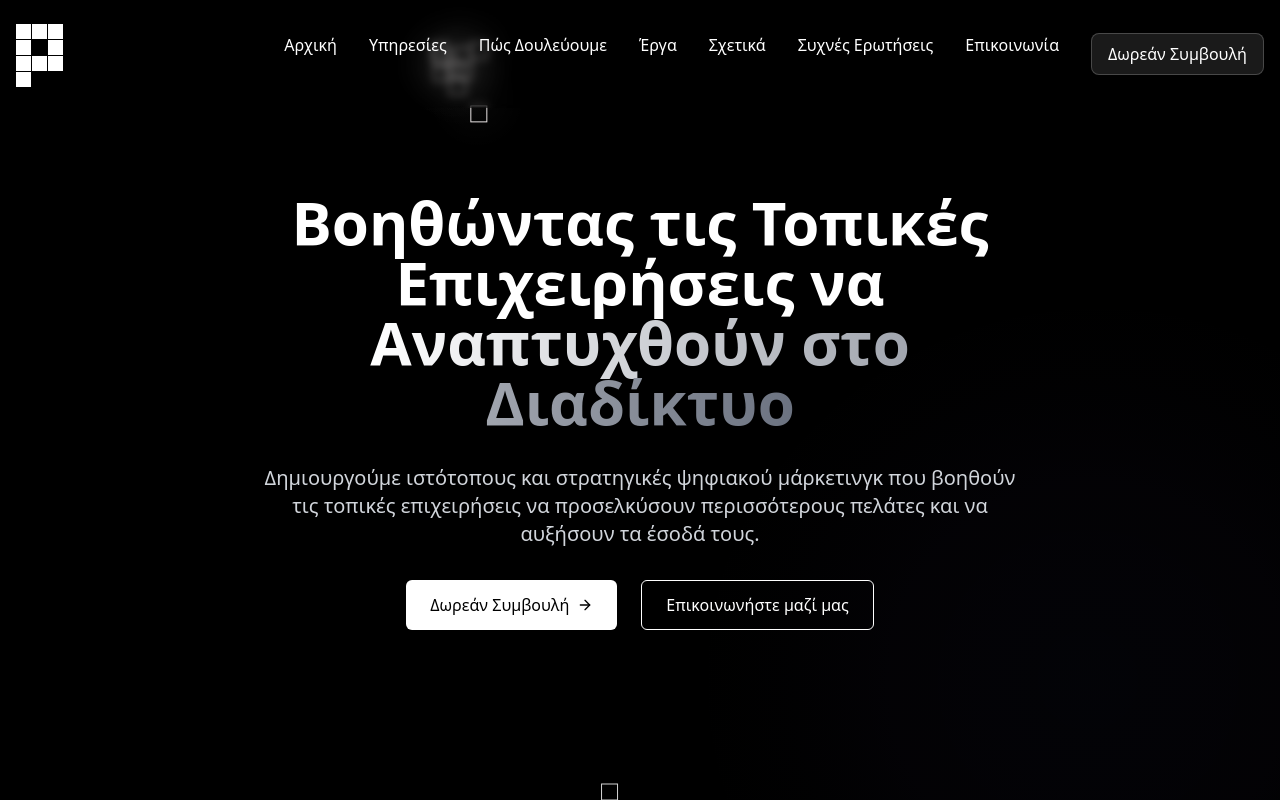
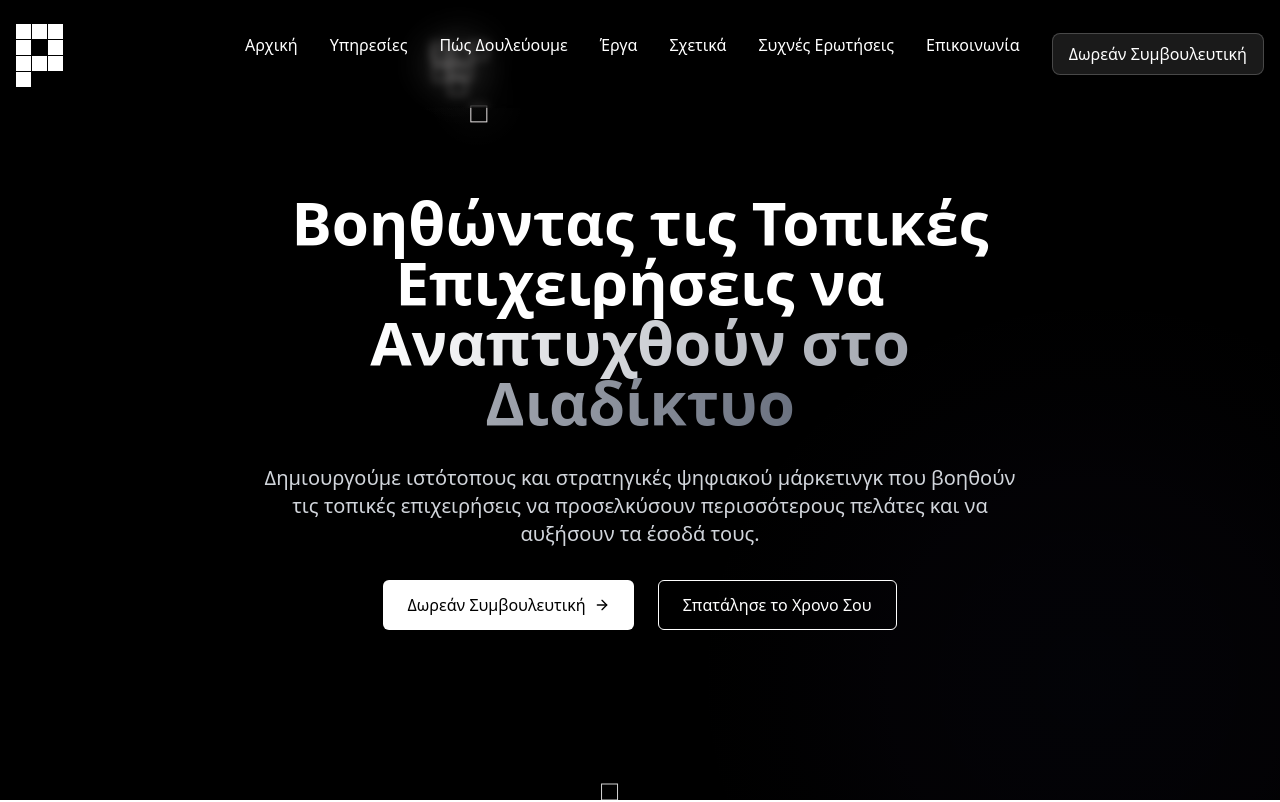
Before and after one commit to Pixelprosolutions/pprogr, a React (Vite) app: page / in a window 1280 px wide. Shown: the top 802 px of the page. Built offline with nearby package versions, Linux system fonts and the light colour scheme.

Commit message:
Update consultation text and modify hero buttons

```diff
--- a/src/components/About.tsx
+++ b/src/components/About.tsx
@@ -189,7 +189,7 @@ const About: React.FC<AboutProps> = ({ isHomepage = false }) => {
                   onClick={() => navigate('/consultation')}
                   className="bg-accent-500 backdrop-blur-sm border border-white/20 text-white py-3 px-6 rounded-lg font-medium hover:bg-accent-600 transition-all duration-300 shadow-lg hover:shadow-accent/20"
                 >
-                  Δωρεάν Συμβουλή
+                  Δωρεάν Συμβουλευτική
                 </button>
               </div>
             </section>
--- a/src/components/Header.tsx
+++ b/src/components/Header.tsx
@@ -174,7 +174,7 @@ const Header: React.FC = () => {
             to="/consultation"
             className="bg-white/10 backdrop-blur-sm border border-white/20 text-white py-2 px-4 rounded-lg font-medium hover:bg-white/20 transition-all duration-300 glow-on-hover"
           >
-            Δωρεάν Συμβουλή
+            Δωρεάν Συμβουλευτική
           </Link>
         </nav>
 
@@ -246,7 +246,7 @@ const Header: React.FC = () => {
                 className="bg-white/10 backdrop-blur-sm border border-white/20 text-white py-3 px-4 rounded-lg font-medium hover:bg-white/20 transition-all duration-300"
                 onClick={() => setIsMobileMenuOpen(false)}
               >
-                Δωρεάν Συμβουλή
+                Δωρεάν Συμβουλευτική
               </Link>
             </nav>
           </div>
--- a/src/components/Hero.tsx
+++ b/src/components/Hero.tsx
@@ -22,14 +22,14 @@ const Hero: React.FC = () => {
                 className="px-6 py-3 bg-white text-black font-medium rounded-md hover:bg-gray-200 transition-colors flex items-center justify-center glow-on-hover interactive"
                 onClick={() => navigate('/consultation')}
               >
-                Δωρεάν Συμβουλή
+                Δωρεάν Συμβουλευτική
                 <ArrowRight className="ml-2 h-4 w-4" />
               </button>
               <button
                 className="px-6 py-3 bg-transparent border border-white text-white font-medium rounded-md hover:bg-white/10 transition-colors glow-on-hover interactive"
-                onClick={() => navigate('/contact')}
+                onClick={() => {}}
               >
-                Επικοινωνήστε μαζί μας
+                Σπατάλησε το Χρονο Σου
               </button>
             </div>
           </div>
--- a/src/components/Pricing.tsx
+++ b/src/components/Pricing.tsx
@@ -195,7 +195,7 @@ const Pricing: React.FC = () => {
               className="px-6 py-3 bg-transparent border border-white text-white font-medium rounded-md hover:bg-white/10 transition-colors glow-on-hover interactive"
               onClick={() => navigate('/consultation')}
             >
-              Δεν είστε σίγουροι; Δωρεάν Συμβουλή
+              Δεν είστε σίγουροι; Δωρεάν Συμβουλευτική
             </button>
           </div>
 
--- a/src/pages/ConsultationPage.tsx
+++ b/src/pages/ConsultationPage.tsx
@@ -109,7 +109,7 @@ const ConsultationPage: React.FC = () => {
               <CheckCircle className="w-16 h-16 text-green-500 mx-auto mb-6" />
               <h1 className="text-3xl font-bold text-white mb-4">Ευχαριστούμε!</h1>
               <p className="text-gray-300 text-lg mb-6">
-                Η αίτησή σας για δωρεάν συμβουλή έχει σταλεί επιτυχώς. Θα επικοινωνήσουμε μαζί σας εντός 24 ωρών.
+                Η αίτησή σας για δωρεάν συμβουλευτική έχει σταλεί επιτυχώς. Θα επικοινωνήσουμε μαζί σας εντός 24 ωρών.
               </p>
               <p className="text-gray-400">
                 Στο μεταξύ, μπορείτε να εξερευνήσετε τα έργα μας ή να μάθετε περισσότερα για τις υπηρεσίες μας.
@@ -127,10 +127,10 @@ const ConsultationPage: React.FC = () => {
         <div className="max-w-4xl mx-auto">
           <div className="text-center mb-12">
             <h1 className="text-4xl md:text-5xl font-bold text-white mb-6">
-              Δωρεάν Συμβουλή
+              Δωρεάν Συμβουλευτική
             </h1>
             <p className="text-gray-300 text-xl">
-              Συμπληρώστε τη φόρμα παρακάτω και θα επικοινωνήσουμε μαζί σας για μια δωρεάν συμβουλή 30 λεπτών
+              Συμπληρώστε τη φόρμα παρακάτω και θα επικοινωνήσουμε μαζί σας για μια δωρεάν συμβουλευτική 30 λεπτών
             </p>
           </div>
 
--- a/src/pages/FAQPage.tsx
+++ b/src/pages/FAQPage.tsx
@@ -215,7 +215,7 @@ const FAQPage: React.FC = () => {
         </div>
         <div className="flex justify-center">
           <a href="/consultation" className="px-6 py-3 bg-white text-black font-medium rounded-md hover:bg-gray-200 transition-colors flex items-center justify-center glow-on-hover interactive">
-            Δωρεάν Συμβουλή
+            Δωρεάν Συμβουλευτική
             <ArrowRight className="ml-2 h-4 w-4" />
           </a>
         </div>
--- a/src/pages/HowWeWorkPage.tsx
+++ b/src/pages/HowWeWorkPage.tsx
@@ -211,7 +211,7 @@ const HowWeWorkPage: React.FC = () => {
             onClick={() => navigate('/consultation')}
             className="px-6 py-3 bg-white text-black font-medium rounded-md hover:bg-gray-200 transition-colors flex items-center justify-center glow-on-hover interactive"
           >
-            Δωρεάν Συμβουλή
+            Δωρεάν Συμβουλευτική
             <ArrowRight className="ml-2 h-4 w-4" />
           </button>
         </div>
```
